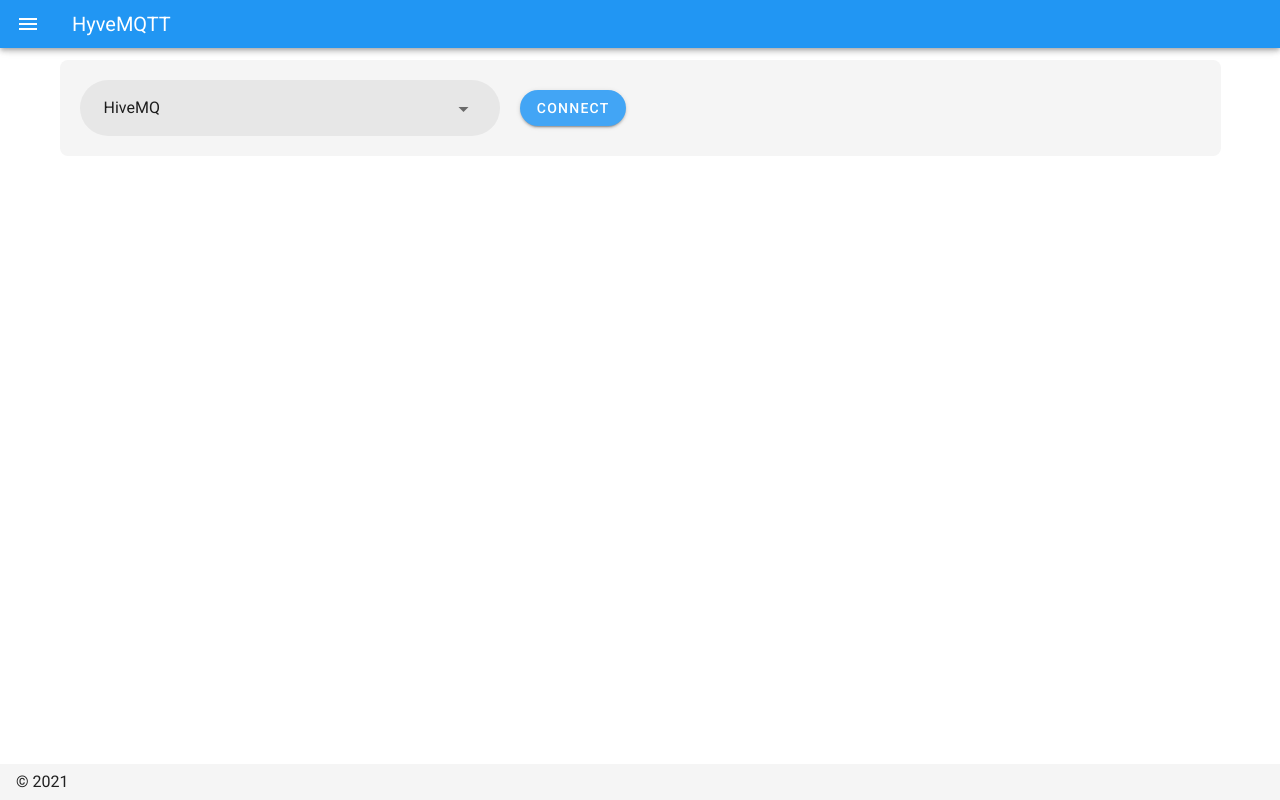
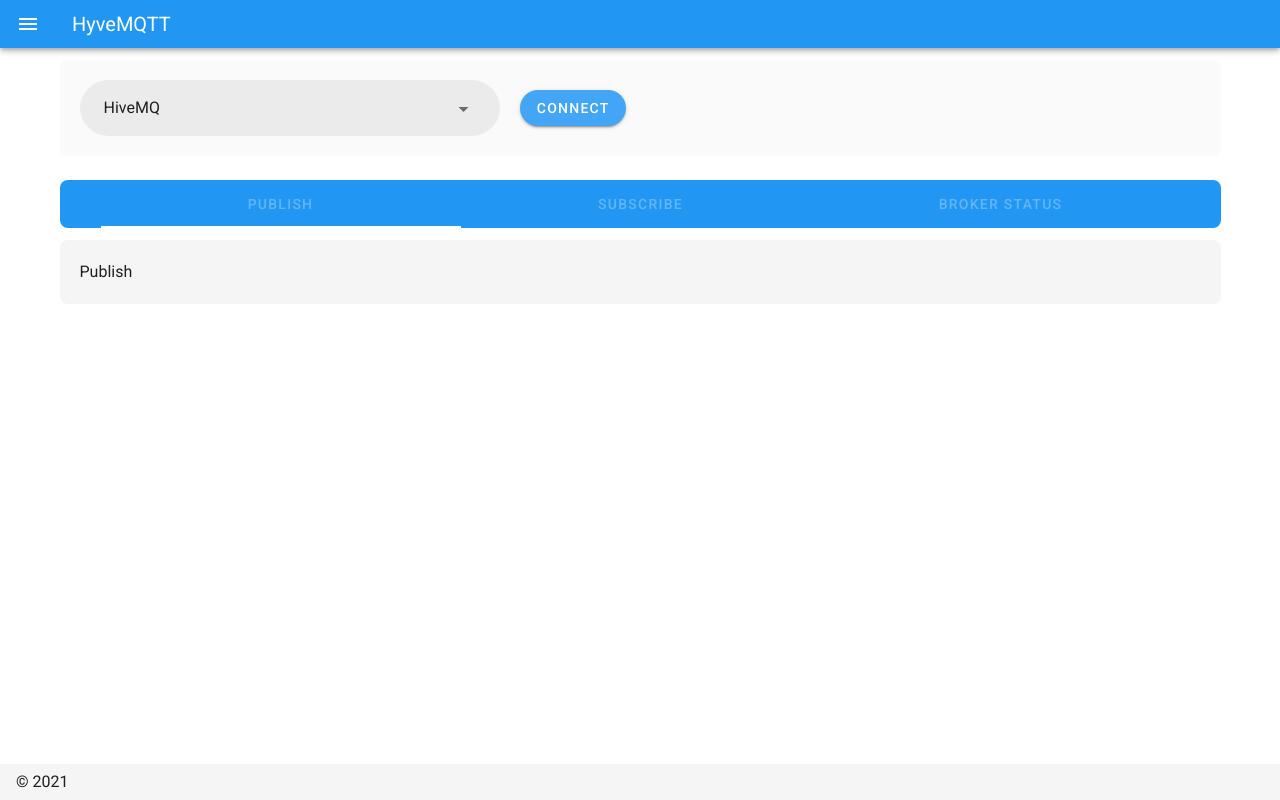
Before and after one commit to sc2-mkr/HyveMQTT, a Nuxt app: page / in a window 1280 px wide. Built offline with nearby package versions, Linux system fonts and the light colour scheme; what vue-uuid would draw is missing.

Commit message:
feat: ( #1 #2 ) create tabs skeleton

```diff
--- a/pages/index.vue
+++ b/pages/index.vue
@@ -2,7 +2,7 @@
   <div>
     <v-row>
       <v-col cols="12">
-        <v-sheet class="grey lighten-4 rounded-lg pa-5 d-flex align-center">
+        <v-sheet class="grey lighten-5 rounded-lg pa-5 d-flex align-center">
           <v-select
             v-model="selectedBrokerId"
             :items="brokers"
@@ -19,12 +19,41 @@
           </v-btn>
         </v-sheet>
       </v-col>
+      <v-col cols="12">
+        <v-tabs
+          v-model="tabs.model"
+          fixed-tabs
+          background-color="primary"
+          dark
+          class="rounded-lg"
+        >
+          <v-tab :disabled="!isConnected" href="#publish">Publish</v-tab>
+          <v-tab :disabled="!isConnected" href="#subscribe">Subscribe</v-tab>
+          <v-tab :disabled="!isConnected" href="#status">Broker Status</v-tab>
+
+          <v-tab-item class="pt-3" :disabled="!isConnected" value="publish">
+            <v-sheet class="grey lighten-4 rounded-lg pa-5 d-flex align-center">
+              Publish
+            </v-sheet>
+          </v-tab-item>
+          <v-tab-item class="pt-3" :disabled="!isConnected" value="subscribe">
+            <v-sheet class="grey lighten-4 rounded-lg pa-5 d-flex align-center">
+              Subscribe
+            </v-sheet>
+          </v-tab-item>
+          <v-tab-item class="pt-3" :disabled="!isConnected" value="status">
+            <v-sheet class="grey lighten-4 rounded-lg pa-5 d-flex align-center">
+              Status
+            </v-sheet>
+          </v-tab-item>
+        </v-tabs>
+      </v-col>
     </v-row>
   </div>
 </template>
 
 <script>
-import { mapGetters, mapActions } from 'vuex'
+import { mapGetters, mapActions, mapMutations } from 'vuex'
 
 export default {
   name: 'Dashboard',
@@ -39,20 +68,28 @@ export default {
   },
   computed: {
     ...mapGetters({
-      getBrokers: 'brokers/getBrokers'
+      getBrokers: 'brokers/getBrokers',
+      getConnectionStatus: 'brokers/getConnectionStatus'
     }),
     brokers() {
       return this.getBrokers
+    },
+    isConnected() {
+      return this.getConnectionStatus
     }
   },
   mounted() {
     if (this.brokers.length > 0) {
       this.selectedBrokerId = this.brokers[0].id
     }
+    this.setConnectionStatus(false)
   },
   methods: {
     ...mapActions({
       connectToBrokerStore: 'brokers/connectToBroker'
+    }),
+    ...mapMutations({
+      setConnectionStatus: 'brokers/setConnectionStatus'
     }),
     connectToBroker() {
       const brokerConfig = this.brokers.find(
--- a/store/brokers.js
+++ b/store/brokers.js
@@ -6,11 +6,13 @@ export const state = () => ({
     new BrokerConfigModel('HiveMQ', 'broker.hivemq.com', 8000, '/mqtt'),
     new BrokerConfigModel('emqx', 'broker.emqx.io', 8083, '/mqtt')
   ],
+  connected: false,
   messages: []
 })
 
 export const getters = {
   getBrokers: (state) => state.brokers,
+  getConnectionStatus: (state) => state.connected,
   getMessages: (state) => state.messages
 }
 
@@ -22,10 +24,12 @@ export const actions = {
     try {
       const client = mqtt.connect(connectUrl)
       client.on('connect', () => {
-        console.log('Connection succeeded!')
+        commit('setConnectionStatus', true)
+        // console.log('Connection succeeded!')
       })
       client.on('error', (error) => {
-        console.log('Connection failed', error)
+        commit('setConnectionStatus', false)
+        // console.log('Connection failed', error)
       })
       client.on('message', (topic, message) => {
         // this.receiveNews = this.receiveNews.concat(message)
@@ -33,12 +37,16 @@ export const actions = {
         commit('addMessage')
       })
     } catch (error) {
-      console.log('mqtt.connect error', error)
+      commit('setConnectionStatus', false)
+      // console.log('mqtt.connect error', error)
     }
   }
 }
 export const mutations = {
   addMessage(state, message) {
     state.messages.push(message)
+  },
+  setConnectionStatus(state, connected) {
+    state.connected = connected
   }
 }
```
